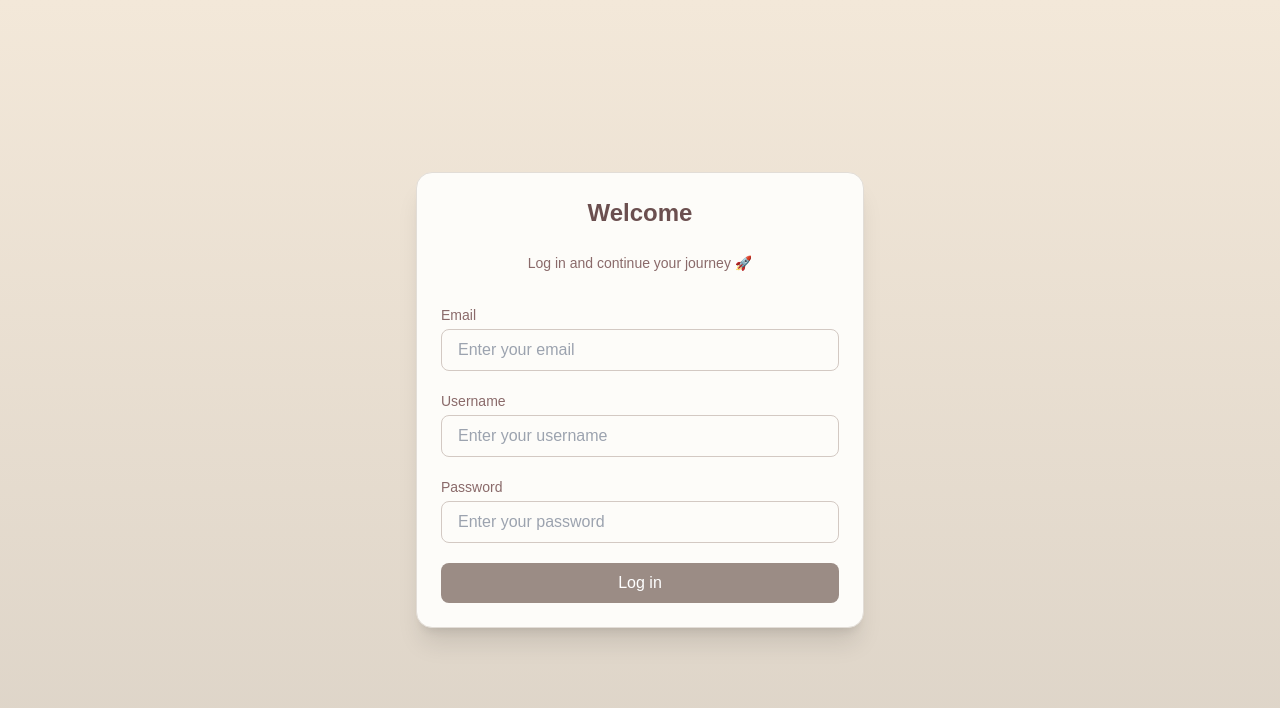
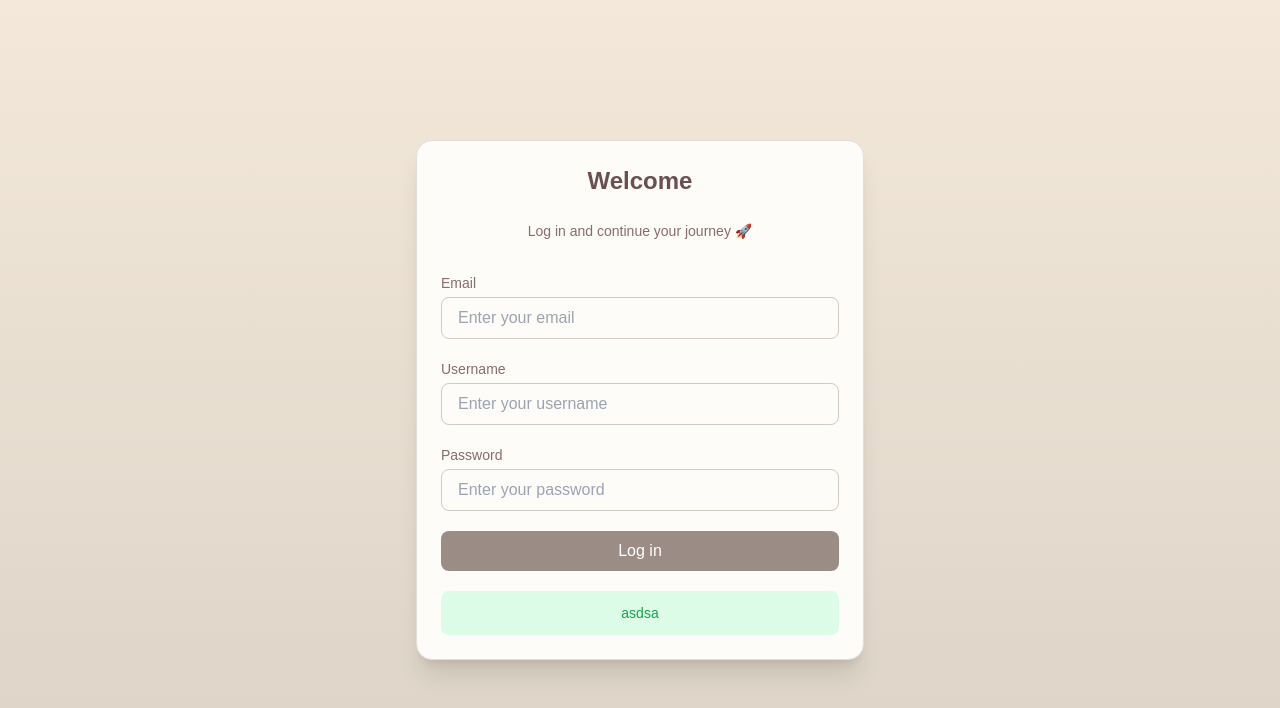
Before and after one commit to JAGORING/next_form_login, a Next.js app: page / in a window 1280 px wide. Shown: the top 708 px of the page. Built offline with nearby package versions, Linux system fonts and the light colour scheme.

Commit message:
[feat] useFoemStatus, useFormState 사용

```diff
--- /dev/null
+++ b/src/app/(login)/action.ts
@@ -0,0 +1,12 @@
+'use server';
+
+export const handleSubmitForm = async (prevStatus: any, data: FormData) => {
+  'use server';
+  await new Promise((res) => setTimeout(res, 1000));
+  if (data.get('password') !== '12345')
+    return {
+      error: {
+        password: '❌ Wrong Password',
+      },
+    };
+};
--- /dev/null
+++ b/src/app/(login)/page.tsx
@@ -0,0 +1,31 @@
+'use client';
+import { useFormState } from 'react-dom';
+import InputField from '../components/InputField';
+import FormButton from '../components/FormButton';
+import { handleSubmitForm } from './action';
+
+export default function Login() {
+  const [state, action] = useFormState(handleSubmitForm, null);
+  return (
+    <div className="flex items-center justify-center min-h-screen">
+      <div className="w-full max-w-md p-6 bg-[#fdfcf9] shadow-xl rounded-2xl border border-[#e2ddd7]">
+        <h2 className="text-2xl font-semibold text-center text-[#6b4f4f] mb-6">Welcome</h2>
+        <p className="text-sm text-center text-[#8a6a6a] mb-8">Log in and continue your journey 🚀</p>
+
+        <form action={action} className="space-y-5">
+          <InputField name="email" label="Email" type="email" placeholder="Enter your email" />
+          <InputField name="username" label="Username" type="text" placeholder="Enter your username" />
+          <InputField
+            name="password"
+            label="Password"
+            type="password"
+            placeholder="Enter your password"
+            error={state?.error.password ?? ''}
+          />
+          <FormButton text="Log in" />
+        </form>
+        <div className="mt-5 text-center text-sm text-green-600 bg-green-100 p-3 rounded-lg">{'asdsa'}</div>
+      </div>
+    </div>
+  );
+}
--- a/src/app/page.tsx
+++ /dev/null
@@ -1,52 +0,0 @@
-export default function Home() {
-  return (
-    <div className="flex items-center justify-center min-h-screen">
-      <div className="w-full max-w-md p-6 bg-[#fdfcf9] shadow-xl rounded-2xl border border-[#e2ddd7]">
-        <h2 className="text-2xl font-semibold text-center text-[#6b4f4f] mb-6">Welcome</h2>
-        <p className="text-sm text-center text-[#8a6a6a] mb-8">Log in and continue your journey 🚀</p>
-
-        <form className="space-y-5">
-          <div>
-            <label htmlFor="email" className="block text-sm font-medium text-[#8a6a6a]">
-              Email
-            </label>
-            <input
-              type="email"
-              id="email"
-              placeholder="Enter your email"
-              className="w-full mt-1 px-4 py-2 bg-[#fdfcf9] border border-[#d3c9c3] rounded-lg focus:ring-2 focus:ring-[#9b8c85] focus:outline-none"
-            />
-          </div>
-          <div>
-            <label htmlFor="id" className="block text-sm font-medium text-[#8a6a6a]">
-              Username
-            </label>
-            <input
-              type="text"
-              id="id"
-              placeholder="Enter your username"
-              className="w-full mt-1 px-4 py-2 bg-[#fdfcf9] border border-[#d3c9c3] rounded-lg focus:ring-2 focus:ring-[#9b8c85] focus:outline-none"
-            />
-          </div>
-          <div>
-            <label htmlFor="password" className="block text-sm font-medium text-[#8a6a6a]">
-              Password
-            </label>
-            <input
-              type="password"
-              id="password"
-              placeholder="Enter your password"
-              className="w-full mt-1 px-4 py-2 bg-[#fdfcf9] border border-[#d3c9c3] rounded-lg focus:ring-2 focus:ring-[#9b8c85] focus:outline-none"
-            />
-          </div>
-          <button
-            type="submit"
-            className="w-full px-4 py-2 text-white bg-[#9b8c85] rounded-lg hover:bg-[#8b7b73] focus:ring-2 focus:ring-[#6b4f4f] focus:outline-none"
-          >
-            Log in
-          </button>
-        </form>
-      </div>
-    </div>
-  );
-}
```
Also changed, not shown: package.json (+6 -5 lines), 1 other file (tests, documents, lock files or other folders).
